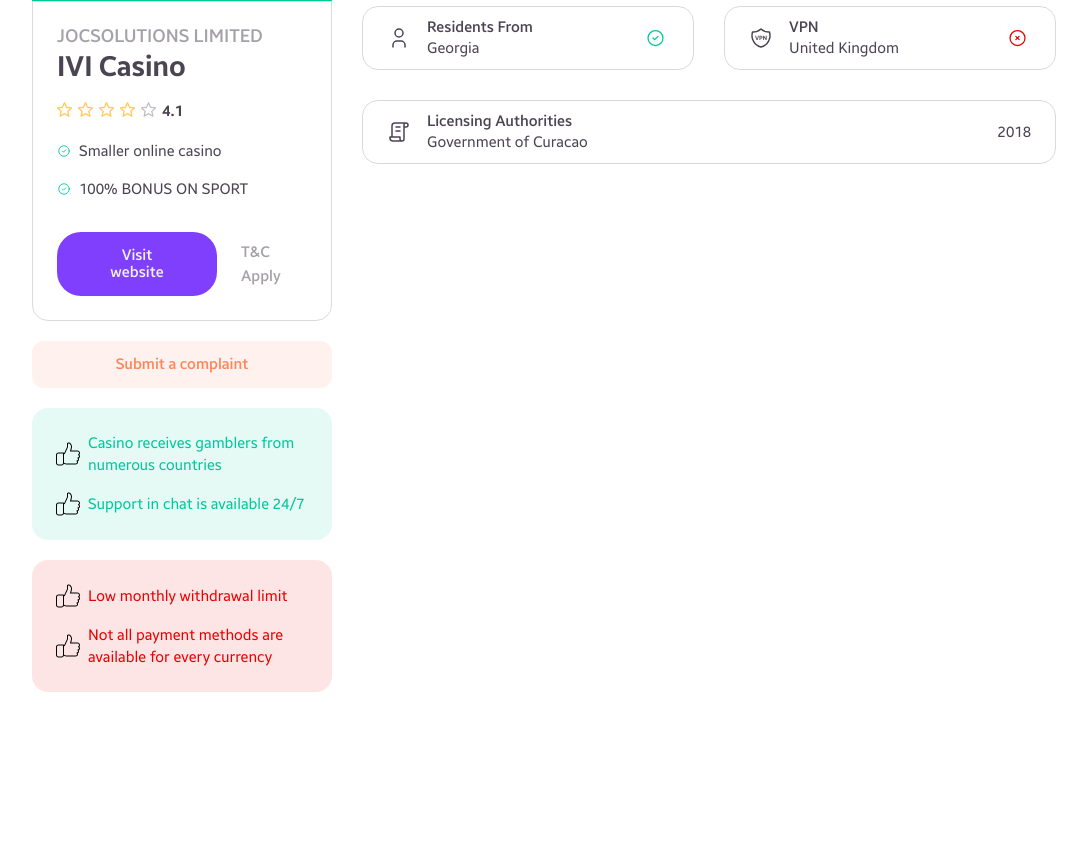
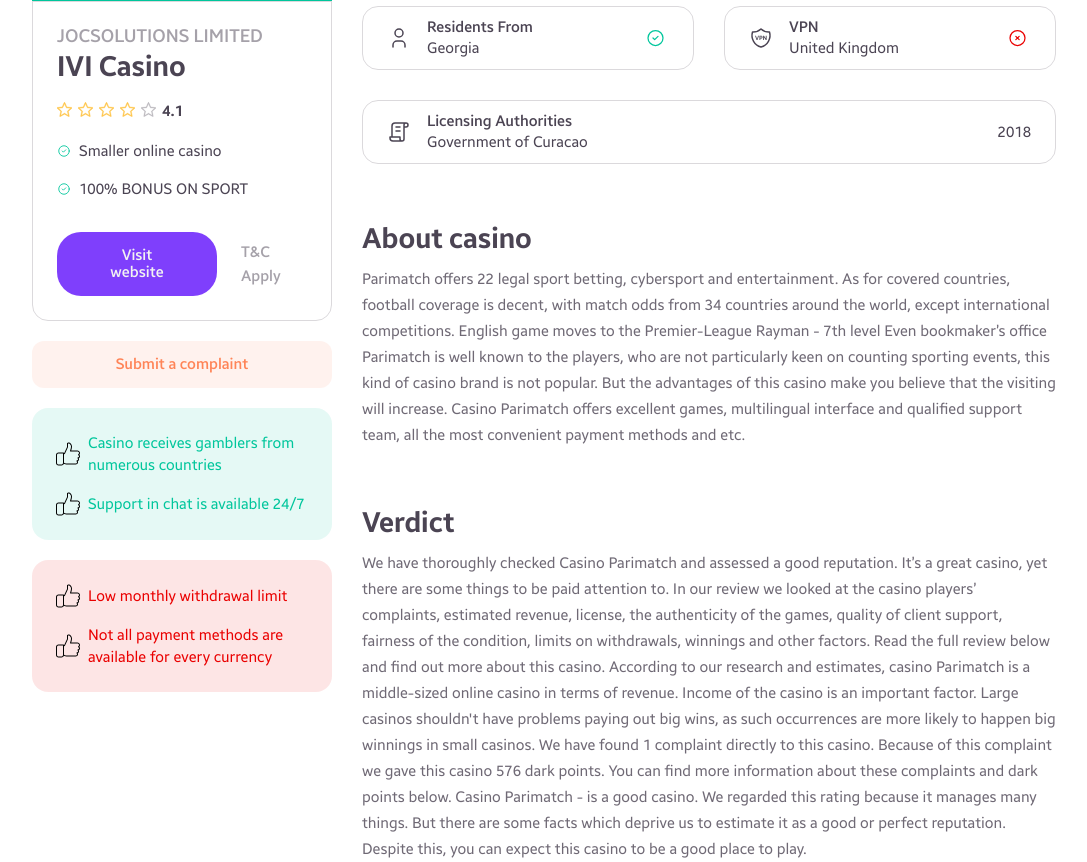
Before and after one commit to stoura90/Optimobet-website, a Next.js app: page /casinos/0 in a window 1280 px wide. Shown: the part 317-1179 px from the top of the page, without its empty margins (96-1183 px from the left). Before the commit the page ends 1009 px from the top, so only its background shows below. Built offline with nearby package versions, Linux system fonts and the light colour scheme.

Commit message:
casino page text

```diff
--- a/pages/casinos/[casino].js
+++ b/pages/casinos/[casino].js
@@ -112,6 +112,24 @@ export default function CasinoPage({ casino }) {
                         dataText="2018"
                     />
                 </div>
+                <div className={styles.casinoText}>
+                    <div className={styles.casinoTextBlock}>
+                        <span className={styles.blockTitle}>
+                            About casino
+                        </span>
+                        <span>
+                            Parimatch offers 22 legal sport betting, cybersport and entertainment. As for covered countries, football coverage is decent, with match odds from 34 countries around the world, except international competitions. English game moves to the Premier-League Rayman - 7th level Even bookmaker’s office Parimatch is well known to the players, who are not particularly keen on counting sporting events, this kind of casino brand is not popular. But the advantages of this casino make you believe that the visiting will increase. Casino Parimatch offers excellent games, multilingual interface and qualified support team, all the most convenient payment methods and etc.
+                        </span>
+                    </div>
+                    <div className={styles.casinoTextBlock}>
+                        <span className={styles.blockTitle}>
+                            Verdict
+                        </span>
+                        <span>
+                            We have thoroughly checked Casino Parimatch and assessed a good reputation. It’s a great casino, yet there are some things to be paid attention to. In our review we looked at the casino players’ complaints, estimated revenue, license, the authenticity of the games, quality of client support, fairness of the condition, limits on withdrawals, winnings and other factors. Read the full review below and find out more about this casino. According to our research and estimates, casino Parimatch is a middle-sized online casino in terms of revenue. Income of the casino is an important factor. Large casinos shouldn't have problems paying out big wins, as such occurrences are more likely to happen big winnings in small casinos. We have found 1 complaint directly to this casino. Because of this complaint we gave this casino 576 dark points. You can find more information about these complaints and dark points below. Casino Parimatch - is a good casino. We regarded this rating because it manages many things. But there are some facts which deprive us to estimate it as a good or perfect reputation. Despite this, you can expect this casino to be a good place to play.
+                        </span>
+                    </div>
+                </div>
             </div>
         </div>
     )
--- a/styles/pages/CasinoPage.module.css
+++ b/styles/pages/CasinoPage.module.css
@@ -172,3 +172,21 @@
     flex-wrap: wrap;
     gap: 30px;
 }
+.casinoText{
+    gap: 60px;
+    display: flex;
+    flex-direction: column;
+}
+.casinoTextBlock{
+    display: flex;
+    flex-direction: column;
+    gap: 12px;
+    font: normal normal normal 15px/26px Samsung Sans;
+    letter-spacing: 0px;
+    color: #4B4453CC;
+}
+.blockTitle{
+    font: normal normal bold 28px/30px Samsung Sans;
+    letter-spacing: 0px;
+    color: #4B4453;
+}
```
